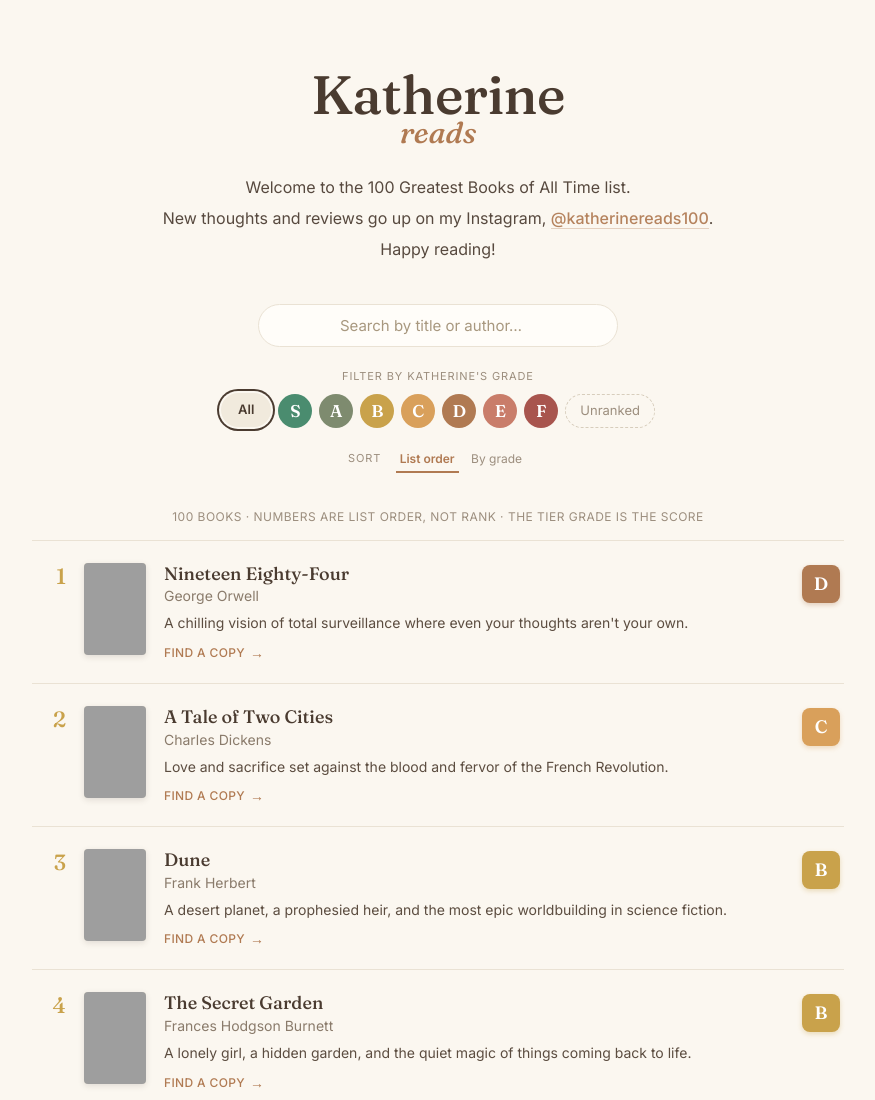
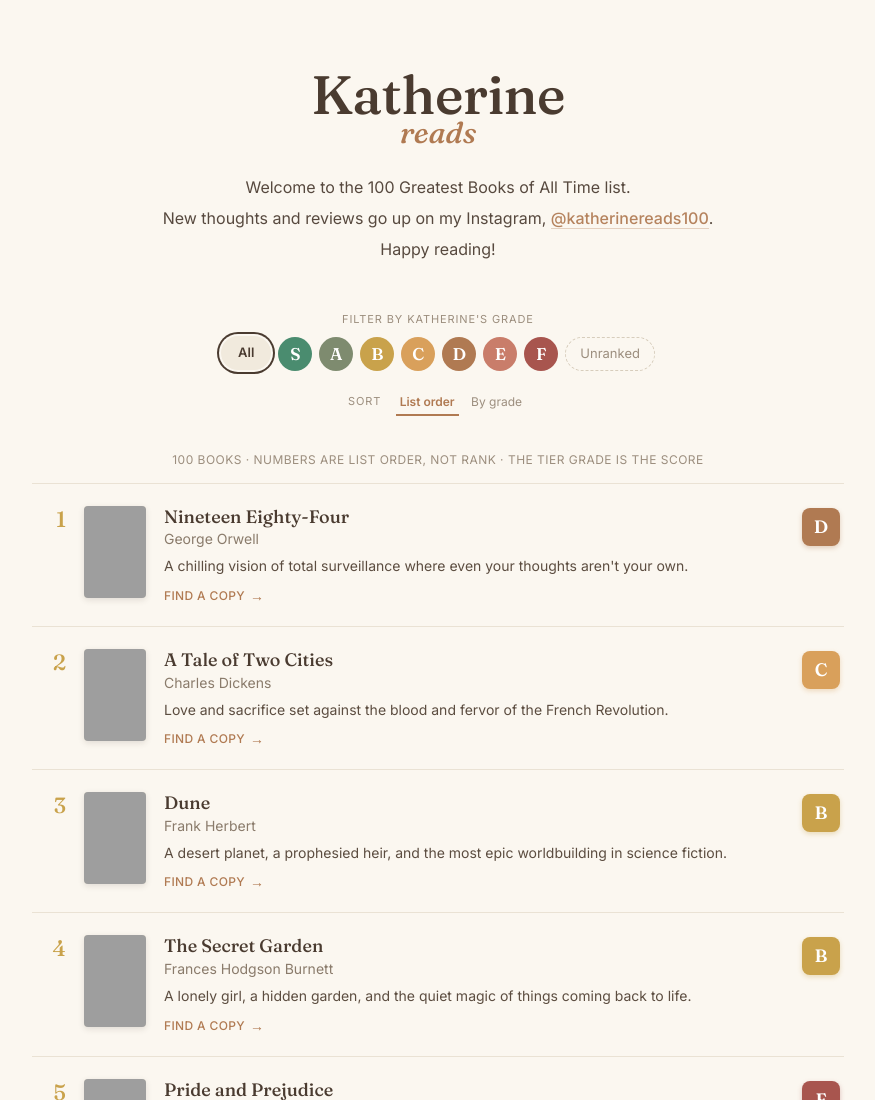
Before and after one commit to davondaneils/katherine-reads, a plain HTML site: page index.html in a window 1280 px wide. Shown: the top 1100 px of the page, without its empty margins (202-1077 px from the left). Drawn offline with Linux system fonts and the light colour scheme; grey boxes are pictures that could not be loaded.

Commit message:
Remove search box
Drop the title/author search input and its CSS/JS. Browsing is now via
the grade filter + sort controls.

Co-Authored-By: Claude Opus 4.8 <noreply@anthropic.com>

```diff
--- a/index.html
+++ b/index.html
@@ -40,25 +40,6 @@
 
   .wrap { max-width: 860px; margin: 0 auto; padding: 0 24px; }
 
-  /* Search */
-  .search {
-    width: 100%;
-    max-width: 360px;
-    margin: 0 auto;
-    display: block;
-    font-family: 'Inter', system-ui, sans-serif;
-    font-size: 15px;
-    color: #4A3B30;
-    background: #FFFDF9;
-    border: 1px solid #EAE2D4;
-    border-radius: 999px;
-    padding: 11px 18px;
-    text-align: center;
-    transition: border-color 0.15s ease, box-shadow 0.15s ease;
-  }
-  .search::placeholder { color: #A8987F; }
-  .search:focus { border-color: #B07A52; box-shadow: 0 2px 10px rgba(176,122,82,0.12); }
-
   /* Filter pills (grade) + sort toggle */
   .fpill {
     display:inline-flex; align-items:center; justify-content:center;
@@ -95,12 +76,7 @@
       <div id="about" style="max-width:600px; margin:28px auto 0;"></div>
     </header>
 
-    <div style="margin:28px auto 0; max-width:600px;">
-      <label for="search" style="position:absolute; width:1px; height:1px; overflow:hidden; clip:rect(0 0 0 0);">Search books by title or author</label>
-      <input id="search" class="search" type="search" autocomplete="off" placeholder="Search by title or author…">
-    </div>
-
-    <div id="controls" style="max-width:600px; margin:22px auto 0;">
+    <div id="controls" style="max-width:600px; margin:36px auto 0;">
       <div style="text-align:center; font-size:11px; letter-spacing:0.08em; text-transform:uppercase; color:#9C8E7E; margin-bottom:11px;">Filter by Katherine's grade</div>
       <div id="filters" style="display:flex; flex-wrap:wrap; gap:7px; justify-content:center;"></div>
       <div style="text-align:center; margin-top:18px;">
@@ -203,7 +179,7 @@
       '</div>';
   }
 
-  var state = { data: null, query: "", tier: "all", sort: "list" };
+  var state = { data: null, tier: "all", sort: "list" };
 
   function render() {
     var data = state.data;
@@ -212,13 +188,9 @@
     var all = (data && data.books) || [];
     var handle = site.handle || DEFAULT_HANDLE;
     var instagram = site.instagram || DEFAULT_IG;
-    var q = state.query.trim().toLowerCase();
     var tier = state.tier;
 
     var filtered = all.filter(function (b) {
-      if (q &&
-          (b.title || "").toLowerCase().indexOf(q) === -1 &&
-          (b.author || "").toLowerCase().indexOf(q) === -1) return false;
       if (tier !== "all") {
         var bt = (b.tier || "").trim().toUpperCase();
         if (tier === "unranked") { if (bt) return false; }
@@ -256,12 +228,11 @@
     var countEl = document.getElementById("count");
     if (!data) {
       countEl.textContent = "Loading…";
-    } else if (tier === "all" && !q) {
+    } else if (tier === "all") {
       countEl.textContent = total + " books · numbers are list order, not rank · the tier grade is the score";
     } else {
       var bits = shown + (shown === 1 ? " book" : " books");
-      if (tier !== "all") bits += " · " + (tier === "unranked" ? "unranked" : "grade " + tier);
-      if (q) bits += " · “" + state.query.trim() + "”";
+      bits += " · " + (tier === "unranked" ? "unranked" : "grade " + tier);
       countEl.textContent = bits;
     }
 
@@ -309,11 +280,6 @@
     });
   }
 
-  document.getElementById("search").addEventListener("input", function (e) {
-    state.query = e.target.value;
-    render();
-  });
-
   var sortBtns = document.querySelectorAll(".sortbtn");
   for (var sb = 0; sb < sortBtns.length; sb++) {
     sortBtns[sb].addEventListener("click", function (e) {
```
